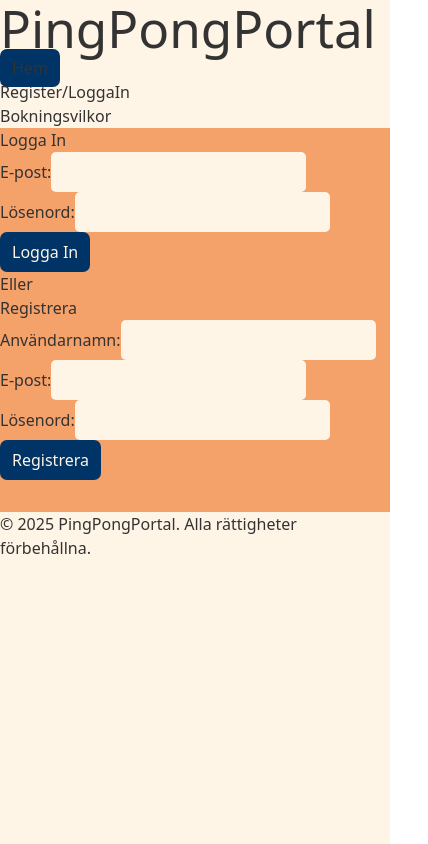
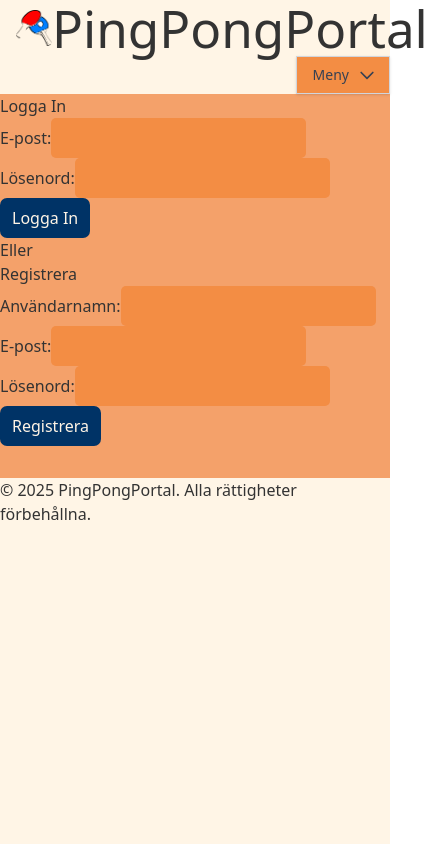
Before and after one commit to herrviktor/PingPongPortal, a React (Vite) app in the folder frontend/: page /auth in a window 390 px wide. Shown: the whole page, 428 px wide, since content can reach past the window. Built offline with nearby package versions, Linux system fonts and the light colour scheme.

Commit message:
create dropdown menu in header. Create dropdown button and dropdown menu componenents to use in header. Mododify context for logout to navigate correct.

```diff
--- /dev/null
+++ b/frontend/src/components/DropButton.tsx
@@ -0,0 +1,18 @@
+interface DropdownItemButtonProps extends React.ButtonHTMLAttributes<HTMLButtonElement> {
+  children: React.ReactNode;
+  onClick: () => void;
+}
+
+const CDropButton = ({ children, onClick, ...props }: DropdownItemButtonProps) => {
+  return (
+    <button
+      onClick={onClick}
+      className="block min-w-[100px] px-4 py-2 text-sm border-y-1 hover:bg-gray-100 w-full text-left"
+      {...props}
+    >
+      {children}
+    </button>
+  );
+};
+
+export default CDropButton;
--- /dev/null
+++ b/frontend/src/components/DropDown.tsx
@@ -0,0 +1,82 @@
+import { useState } from "react";
+import { useNavigate } from "react-router-dom";
+import { useAuth } from "../hooks/useAuth";
+import CDropButton from "./DropButton";
+
+const Dropdown = () => {
+  const [isOpen, setIsOpen] = useState(false);
+  const navigate = useNavigate();
+  const { user, logout } = useAuth(); // Glöm inte parenteserna när du anropar hooken
+
+  const toggleDropdown = () => setIsOpen(!isOpen);
+
+  const handleLogout = () => {
+    logout();
+    navigate("/");
+  };
+
+  return (
+    <div className="relative inline-block text-left">
+      <button
+        onClick={toggleDropdown}
+        className="inline-flex justify-center w-full drop-button border border-gray-300 shadow-sm px-4 py-2 text-sm font-medium text-gray-700 hover:bg-gray-50"
+        aria-haspopup="true"
+        aria-expanded={isOpen}
+      >
+        Meny
+        <svg
+          className={`-mr-1 ml-2 h-5 w-5 transition-transform ${isOpen ? "rotate-180" : ""}`}
+          xmlns="http://www.w3.org/2000/svg"
+          fill="none"
+          viewBox="0 0 24 24"
+          stroke="currentColor"
+        >
+          <path strokeLinecap="round" strokeLinejoin="round" strokeWidth={2} d="M19 9l-7 7-7-7" />
+        </svg>
+      </button>
+
+      {isOpen && (
+        <ul className="origin-top-right absolute right-1 mt-2 ml-1 min-w-40 shadow-lg drop-button ring-1 ring-black ring-opacity-5 focus:outline-none z-10">
+          <li>
+            <CDropButton onClick={() => { navigate("/"); setIsOpen(false); }}>
+                Hem
+            </CDropButton>
+          </li>
+          {user && (
+            <>
+              <li>
+                <CDropButton onClick={() => { navigate("/user"); setIsOpen(false); }}>
+                    Min Sida
+                </CDropButton>
+              </li>
+              <li>
+                <CDropButton onClick={() => { navigate("/admin"); setIsOpen(false); }}>
+                    Admin
+                </CDropButton>
+              </li>
+              <li>
+                <CDropButton onClick={() => { navigate("/booking-terms"); setIsOpen(false); }}>
+                    Bokningsvilkor
+                </CDropButton>
+              </li>
+              <li>
+                <CDropButton onClick={() => { handleLogout(); setIsOpen(false); }}>
+                    Logga ut
+                </CDropButton>
+              </li>
+            </>
+          )}
+          {!user && (
+            <li>
+              <CDropButton onClick={() => { navigate("/auth"); setIsOpen(false); }}>
+                    Logga in/Registrera
+                </CDropButton>
+            </li>
+          )}
+        </ul>
+      )}
+    </div>
+  );
+};
+
+export default Dropdown;
--- a/frontend/src/components/Header.tsx
+++ b/frontend/src/components/Header.tsx
@@ -1,10 +1,11 @@
-import { Link, useNavigate } from "react-router-dom";
+import { useNavigate } from "react-router-dom";
 import { useAuth } from "../hooks/useAuth";
 import { searchFacilities } from "../services/facilityService";
 import { useState } from "react";
 import type { ISearchFacility } from "../interfaces/interfaces";
-import CButton from "./button";
+import CButton from "./Button";
 import CInput from "./Input";
+import Dropdown from "./DropDown";
 
 interface HeaderProps {
   onSearchResults: (results: ISearchFacility[] | null) => void;
@@ -46,20 +47,13 @@ const Header = ({ onSearchResults }: HeaderProps) => {
 
     return (
         <header>
-            <div>
+            <div className="flex justify-between items-center px-4">
+              <div className="flex items-center">
+                <img src="../../public/bilder/icon.png" className="w-9 h-9" />
                 <h1>PingPongPortal</h1>
               </div>
-            <nav>
-                <ul>
-                    <li><CButton to="/">Hem</CButton></li>
-                    {!user && <li><Link to="/auth">Register/LoggaIn</Link></li>}
-                    {user && <li><Link to="/user">Min sida</Link></li>}
-                    {user && <li><Link to="/admin">Admin</Link></li>}
-                    <li><Link to="/booking-terms">Bokningsvilkor</Link></li>
-                </ul>
-            </nav>
               {user && (
-        <>
+                <div>
                   <CInput
                     type="text"
                     placeholder="Sök anläggning..."
@@ -70,9 +64,22 @@ const Header = ({ onSearchResults }: HeaderProps) => {
 
                   {error && <div style={{ color: "red" }}>{error}</div>}
 
-          <button onClick={logout}>Logga ut</button>
-        </>
+                </div>
               )}
+            </div>
+            <nav className="">
+                <ul className="hidden sm:flex justify-around items-center my-4">
+                    <li><CButton to="/">Hem</CButton></li>
+                    {user && <li><CButton to="/user">Min sida</CButton></li>}
+                    {user && <li><CButton to="/admin">Admin</CButton></li>}
+                    <li><CButton to="/booking-terms">Bokningsvilkor</CButton></li>
+                    {!user && <li><CButton to="/auth">Register/LoggaIn</CButton></li>}
+                    {user && <li><CButton onClick={logout}>Logga ut</CButton></li>}
+                </ul>
+            </nav>
+            <div className="flex justify-end sm:hidden">
+              <Dropdown />
+            </div>
 
         </header>
     )
--- a/frontend/src/context/AuthProvider.tsx
+++ b/frontend/src/context/AuthProvider.tsx
@@ -2,6 +2,7 @@ import { createContext, useState} from "react";
 import * as authService from '../services/authService';
 import type {  } from "../services/authService";
 import type { IAuthContext, IAuthProviderProps, IUser } from "../interfaces/interfaces";
+import { useNavigate } from "react-router-dom";
 
 export const AuthContext = createContext<IAuthContext | undefined>(undefined);
 
@@ -10,6 +11,7 @@ export const AuthProvider = ({ children }: IAuthProviderProps) => {
         const stored = localStorage.getItem("user");
         return stored ? JSON.parse(stored) : null;
     });
+    const navigate = useNavigate();
 
     const login = async (email: string, password: string):Promise<void> => {
         try {
@@ -37,6 +39,7 @@ export const AuthProvider = ({ children }: IAuthProviderProps) => {
         setUser(null);
         localStorage.clear();
         console.log("användare utloggad");
+        navigate("/");
     };
 
     return (
--- a/frontend/src/index.css
+++ b/frontend/src/index.css
@@ -5,6 +5,7 @@
   --main-col: #F4A16A;
   --text-col: #333333;
   --button-col: #003366;
+  --theme-col: #F38D44;
 }
 
 @layer components {
@@ -17,13 +18,17 @@
   }
   .cButton {
     background-color: var(--button-col);
-    color: var(--body-bg);
+    color: var(--body-col);
     @apply rounded-[7px] px-3 py-2;
   }
   .cInput {
-    background-color: var(--body-col);
+    background-color: var(--theme-col);
     color: var(--text-col);
     @apply rounded-[5px] px-3 py-2;
+  }
+  .drop-button {
+    background-color: var(--theme-col);
+    color: var(--text-col);
   }
 }
 
@@ -45,8 +50,6 @@
   -webkit-font-smoothing: antialiased;
   -moz-osx-font-smoothing: grayscale;
 }
-
-
 
 body {
   margin: 0;
@@ -72,8 +75,4 @@ h1 {
   a:hover {
     color: #747bff;
   }
-  button {
-    background-color: #003366;
-    color: #FFF5E6;
-  }
 }
```
Lines whose indentation alone changed are shown as unchanged.
